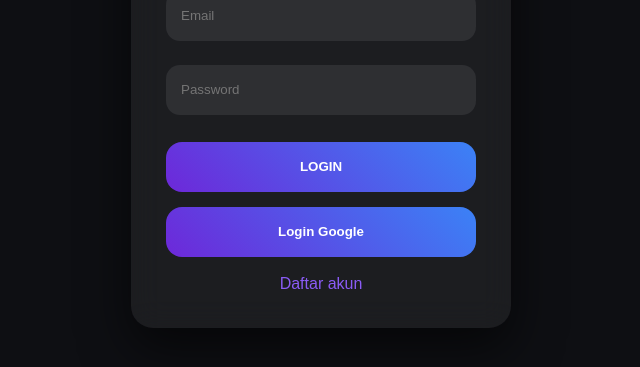
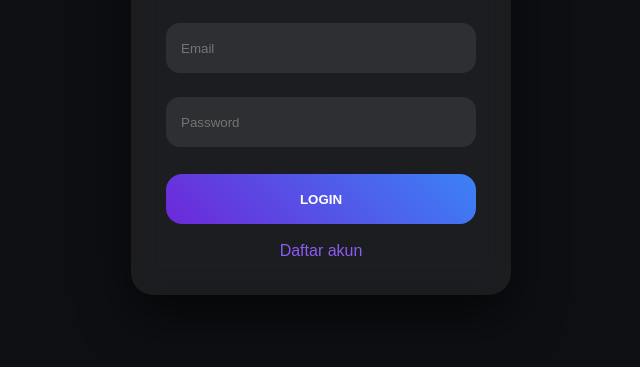
Before and after one commit to quinz1123/danz-tsuyoi-shop, a website with bundled scripts: page login.html in a window 1280 px wide. Shown: the part 291-658 px from the top of the page, without its empty margins (319-959 px from the left). Built offline with nearby package versions, Linux system fonts and the light colour scheme; no server answers.

Commit message:
Update login.html

```diff
--- a/login.html
+++ b/login.html
@@ -17,7 +17,6 @@
 <input id="password" type="password" placeholder="Password">
 
 <button onclick="login()">LOGIN</button>
-<button onclick="googleLogin()">Login Google</button>
 
 <p onclick="location.href='register.html'">Daftar akun</p>
 
```
